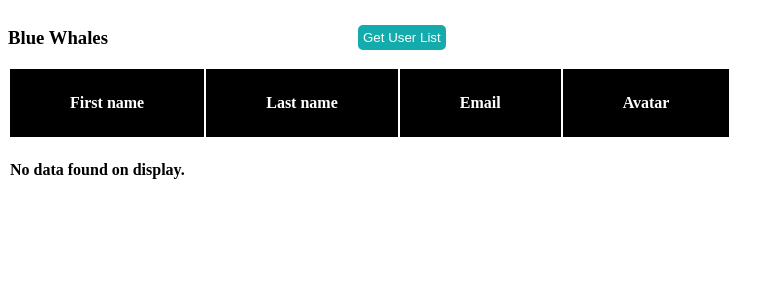
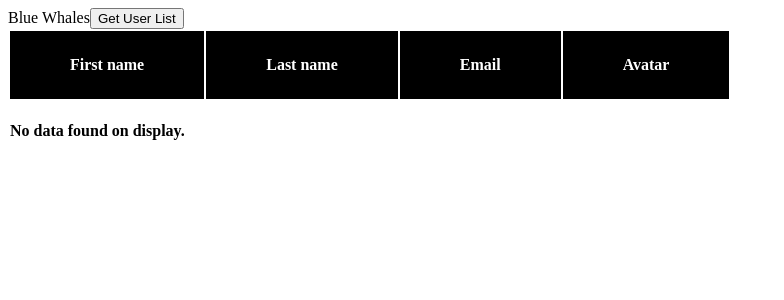
Before and after one commit to acciojob/fetch-users-adityatadas24, a React app: page / in a window 1280 px wide. Shown: the top 300 px of the page, without its empty margins (0-784 px from the left). Built offline with nearby package versions, Linux system fonts and the light colour scheme.

Commit message:
submitting code-Wed Dec 27 2023 21:50:37 GMT+0530 (India Standard Time)

```diff
--- a/src/components/App.js
+++ b/src/components/App.js
@@ -1,37 +1,28 @@
-
-import React,{useState} from "react";
-import './../styles/App.css';
+import React, { useState } from "react";
+import axios from "axios";
+import "./../styles/App.css";
 
 const App = () => {
   const [user, setUser] = useState("");
-  const [noDataFound, setNoDataFound] = useState(true);
 
-
-  async function TableList() {
-    try {
-      const response = await fetch("https://reqres.in/api/users");
-
-      const data = await response.json();
-
-      if (response.ok) {
-        setUser(data.data);
-        setNoDataFound(false);
-      } else {
-
-        setNoDataFound(true);
-      }
-
-    } catch (error) {
+  function TableList() {
+    axios
+      .get("https://reqres.in/api/users")
+      .then((response) => {
+        setUser(response.data.data);
+      })
+      .catch((error) => {
         console.log(error);
-    }
+      });
   }
   return (
     <div>
       {/* Do not remove the main div */}
-        <nav>
-        <h3>Blue Whales</h3>
-        <button className="btn" onClick={TableList}>Get User List</button>
-      </nav>
+
+      <span>Blue Whales</span>
+      <button className="btn" onClick={TableList}>
+        Get User List
+      </button>
 
       <table>
         <thead className="thead">
@@ -40,32 +31,34 @@ const App = () => {
             <th>Last name</th>
             <th>Email</th>
             <th>Avatar</th>
+          </tr>
+        </thead>
 
-            </tr>
-
-          </thead>
-         {noDataFound && <h4>No data found on display.</h4>}
-          <tbody >
-            {user.length>0 && (user.map((users) => (
-              <tr  key={users.id}>
-
+        <tbody>
+          {user.length > 0 ? (
+            user.map((users) => (
+              <tr key={users.id}>
                 <td className="tbody">{users.first_name}</td>
 
                 <td className="tbody">{users.last_name}</td>
                 <td className="tbody">{users.email}</td>
                 <td className="tbody">
-                  <img src={users.avatar} alt={user.first_name+ " " + user.last_name} />
+                  <img
+                    src={users.avatar}
+                    alt={user.first_name + " " + user.last_name}
+                  />
                 </td>
-
               </tr>
-
-            )))}
-
+            ))
+          ) : (
+            <tr>
+              <h4>No data found on display.</h4>
+            </tr>
+          )}
         </tbody>
       </table>
+    </div>
+  );
+};
 
-    </div>
-  )
-}
-
-export default App
+export default App;
```
Lines whose indentation alone changed are shown as unchanged.
